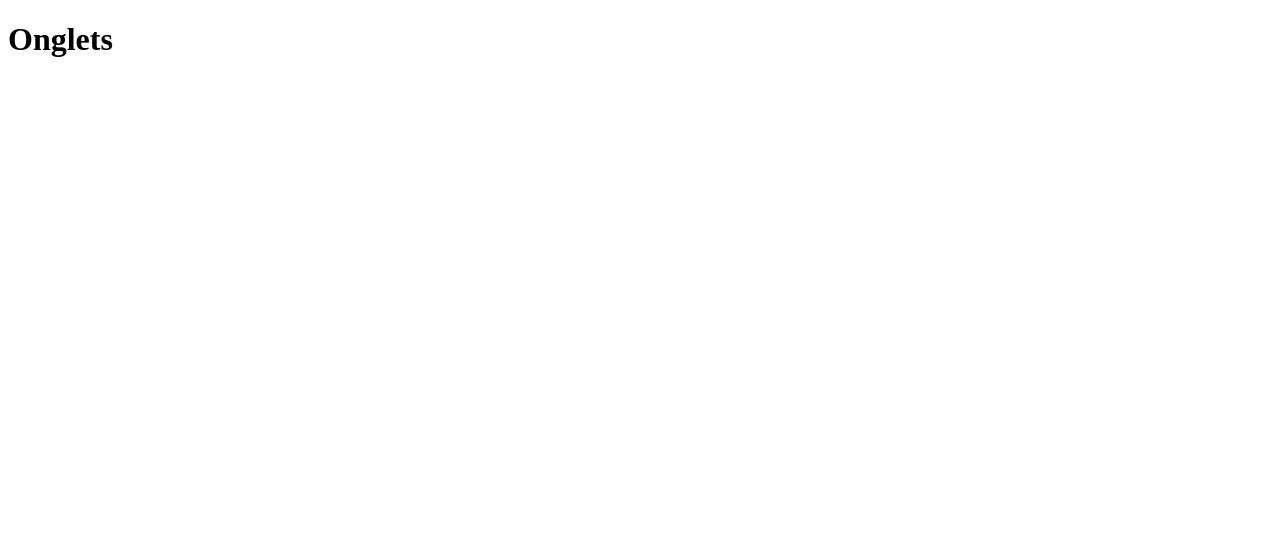
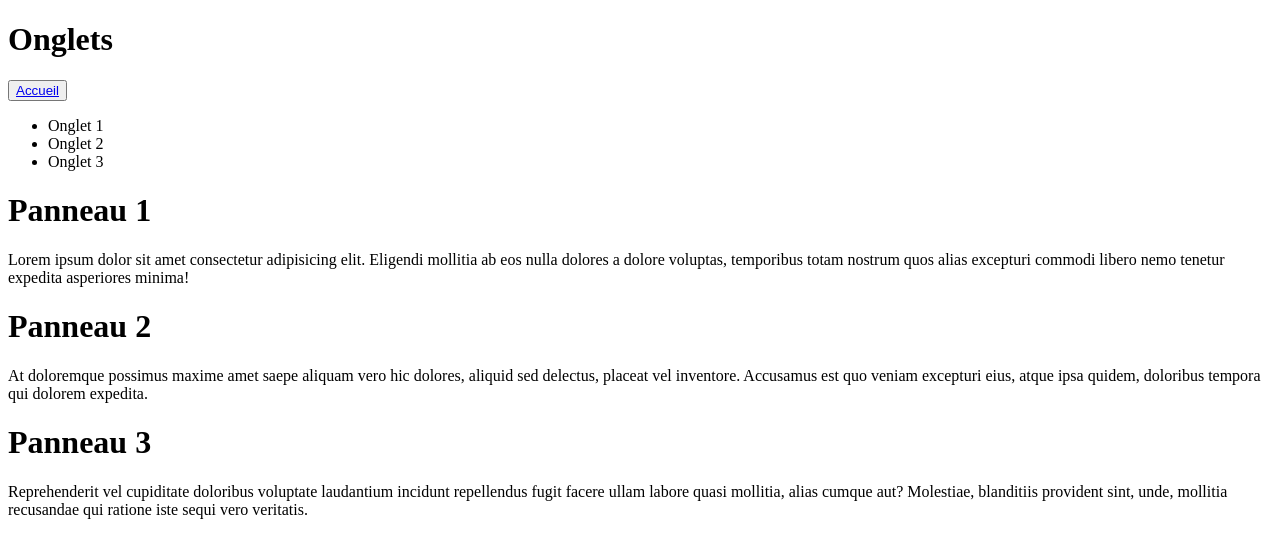
Before and after one commit to MMI-SAE-105/2022-r113-tp3-accordeons-JulesHash, a website: page 05-onglets.html in a window 1280 px wide. Drawn offline with Linux system fonts and the light colour scheme.

Commit message:
TP3 - 05 Onglets

```diff
--- a/05-onglets.html
+++ b/05-onglets.html
@@ -1,12 +1,48 @@
 <!DOCTYPE html>
 <html lang="fr">
+
 <head>
   <meta charset="UTF-8" />
   <meta http-equiv="X-UA-Compatible" content="IE=edge" />
   <meta name="viewport" content="width=device-width, initial-scale=1.0" />
   <title>Onglets</title>
 </head>
+
 <body>
   <h1>Onglets</h1>
+  <button><a href="index.html">Accueil</a></button>
+
+
+  <div id="onglets" x-data="{
+    ouvert : 1,
+   }">
+
+    <ul role="tablist">
+      <li role="tab">Onglet 1</li>
+      <li role="tab">Onglet 2</li>
+      <li role="tab">Onglet 3</li>
+    </ul>
+
+    <div>
+      <div role="tabpanel" x-show="ouvert === 1">
+        <h1>Panneau 1</h1>
+        <p>Lorem ipsum dolor sit amet consectetur adipisicing elit. Eligendi mollitia ab eos nulla dolores a dolore
+          voluptas, temporibus totam nostrum quos alias excepturi commodi libero nemo tenetur expedita asperiores
+          minima!</p>
+      </div>
+      <div role="tabpanel" x-show="ouvert === 2">
+        <h1>Panneau 2</h1>
+        <p>At doloremque possimus maxime amet saepe aliquam vero hic dolores, aliquid sed delectus, placeat vel
+          inventore. Accusamus est quo veniam excepturi eius, atque ipsa quidem, doloribus tempora qui dolorem expedita.
+        </p>
+      </div>
+      <div role="tabpanel" x-show="ouvert === 3">
+        <h1>Panneau 3</h1>
+        <p>Reprehenderit vel cupiditate doloribus voluptate laudantium incidunt repellendus fugit facere ullam labore
+          quasi mollitia, alias cumque aut? Molestiae, blanditiis provident sint, unde, mollitia recusandae qui ratione
+          iste sequi vero veritatis.</p>
+      </div>
+    </div>
 </body>
+
 </html>
```
Lines whose indentation alone changed are shown as unchanged.
